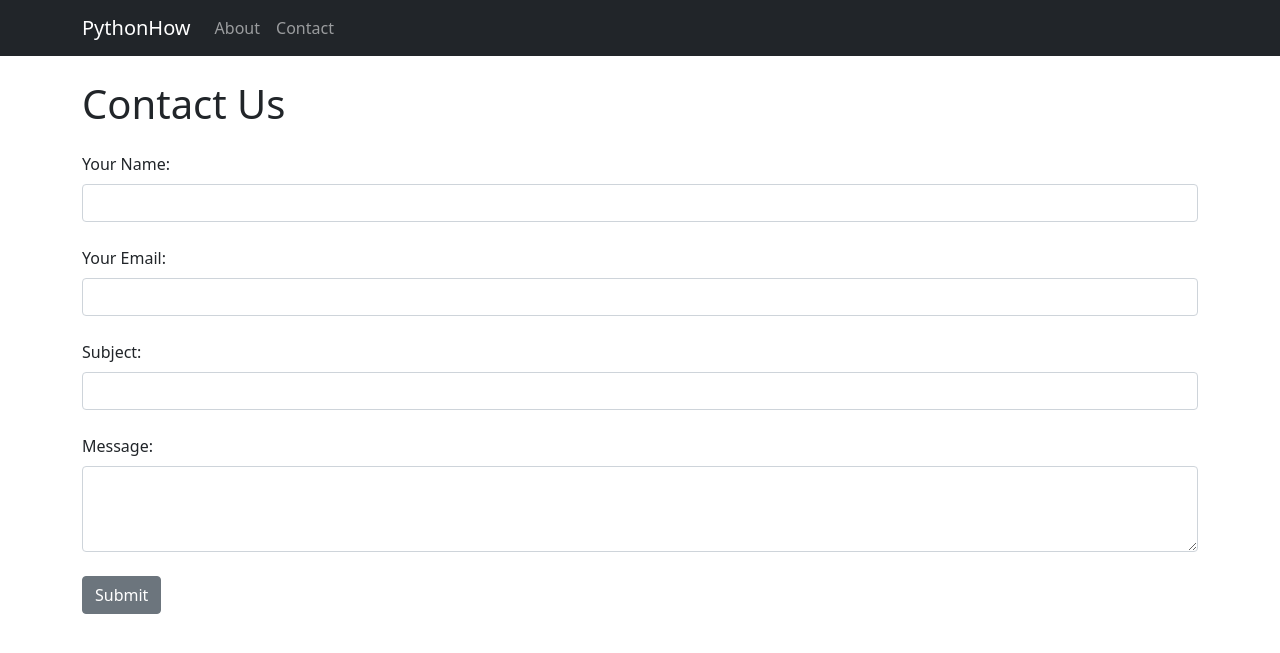
After one commit to Scaliariy/django-form, a Django app: page /contact/ in a window 1280 px wide. The commit adds this page. Shown: the top 653 px of the page. Run offline with Django 5.2, Linux system fonts and the light colour scheme.

Commit message:
navbar, contactUs form

```diff
--- a/job_application/templates/base.html
+++ b/job_application/templates/base.html
@@ -7,6 +7,25 @@
     <title>Title</title>
 </head>
 <body>
+    <nav class="navbar navbar-expand-lg navbar-dark bg-dark">
+        <div class="container">
+            <a class="navbar-brand" href="{% url 'index' %}">PythonHow</a>
+            <button class="navbar-toggler" type="button" data-bs-toggle="collapse" data-bs-target="#navbarNav"
+                    aria-controls="navbarNav" aria-expanded="false" aria-label="Toggle navigation">
+                <span class="navbar-toggler-icon"></span>
+            </button>
+            <div class="collapse navbar-collapse" id="navbarNav">
+                <ul class="navbar-nav">
+                    <li class="nav-item {% if request.path == '/about/' %}active{% endif %}">
+                        <a class="nav-link" href="{% url 'about' %}">About</a>
+                    </li>
+                    <li class="nav-item">
+                        <a class="nav-link" href="{% url 'contact' %}">Contact</a>
+                    </li>
+                </ul>
+            </div>
+        </div>
+    </nav>
     <div class="container">
         {% block content %}
         {% endblock %}
--- /dev/null
+++ b/job_application/templates/contact.html
@@ -0,0 +1,31 @@
+{% extends 'base.html' %}
+{% block content %}
+    <h1 class="mt-4 mb-4">Contact Us</h1>
+    <form method="post">
+        {% csrf_token %}
+        <div class="form-group mb-4">
+            <label for="name" class="form-label">Your Name:</label>
+            <input class="form-control" type="text" id="name" name="name" required>
+        </div>
+        <div class="form-group mb-4">
+            <label for="email" class="form-label">Your Email:</label>
+            <input class="form-control" type="email" id="email" name="email" required>
+        </div>
+        <div class="form-group mb-4">
+            <label for="subject" class="form-label">Subject:</label>
+            <input class="form-control" type="text" id="subject" name="subject" required>
+        </div>
+        <div class="form-group mb-4">
+            <label for="message" class="form-label">Message:</label>
+            <textarea class="form-control" type="text" id="message" name="message" rows="3" required></textarea>
+        </div>
+        <button class="btn btn-secondary mb-4" type="submit">Submit</button>
+        {% if messages %}
+            <div class="alert alert-success">
+                {% for message in messages %}
+                    {{ message }}
+                {% endfor %}
+            </div>
+        {% endif %}
+    </form>
+{% endblock %}
--- a/job_application/urls.py
+++ b/job_application/urls.py
@@ -3,5 +3,6 @@ from . import views
 
 urlpatterns = [
     path('', views.index, name="index"),
-    path('about/', views.about, name="about")
+    path('about/', views.about, name="about"),
+    path('contact/', views.contact, name="contact")
 ]
--- a/job_application/views.py
+++ b/job_application/views.py
@@ -1,6 +1,6 @@
 from django.shortcuts import render
-from .forms import ApplicationForm
-from .models import Form
+from .forms import ApplicationForm, ContactForm
+from .models import Form, ContactForm as CForm
 from django.contrib import messages
 from django.core.mail import EmailMessage
 
@@ -26,5 +26,27 @@ def index(request):
 
             messages.success(request, "Form submitted successfully")
     return render(request, "index.html")
+
+
 def about(request):
     return render(request, "about.html")
+
+
+def contact(request):
+    if request.method == "POST":
+        form = ContactForm(request.POST)
+        if form.is_valid():
+            name = form.cleaned_data["name"]
+            email = form.cleaned_data["email"]
+            subject = form.cleaned_data["subject"]
+            message = form.cleaned_data["message"]
+
+            CForm.objects.create(name=name, email=email, subject=subject,
+                                       message=message)
+
+            message_body = f"Thank you for your submission, {name}, about: {subject}."
+            email_message = EmailMessage("Form submission confirmation", message_body, to=[email])
+            email_message.send()
+
+            messages.success(request, "Form submitted successfully")
+    return render(request, "contact.html")
```
Also changed, not shown: job_application/forms.py (+7 -0 lines), job_application/models.py (+10 -0 lines), job_application/templates/about.html (+12 -0 lines), job_application/migrations/0002_contactform.py (added).
